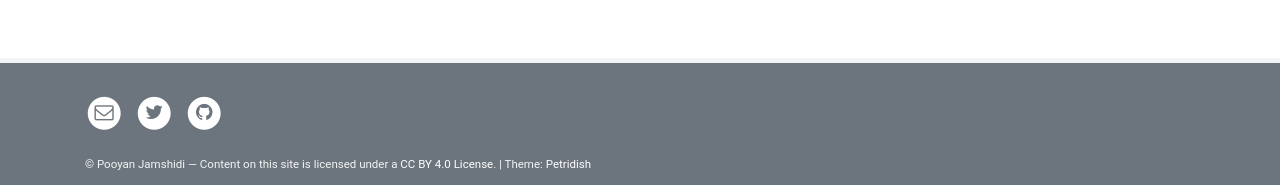
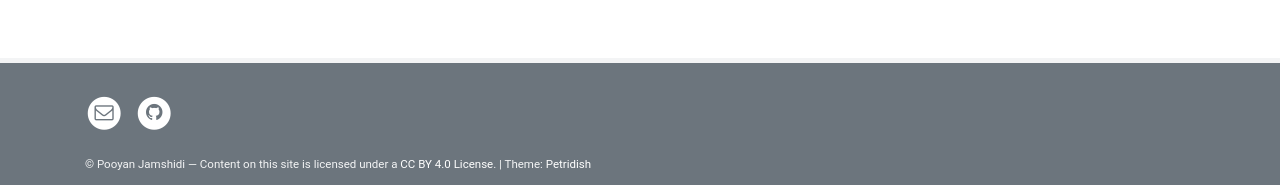
Before and after one commit to nasa-raspberry-si/raspberry-si, a Jekyll site: the page built from pages/home.md, in a window 1280 px wide. Shown: the part 1582-1767 px from the top of the page. Built offline with Jekyll 4.4.1, drawn with Linux system fonts in a browser that asks for light colours.

Commit message:
removed twitter

```diff
--- a/_config.yml
+++ b/_config.yml
@@ -9,7 +9,7 @@ author: Pooyan Jamshidi                    # Used for copyright statement in foo
 
 # SOCIAL PROFILES
 email: pjamshid@cse.sc.edu           # Social icon in footer
-twitter_username: pooyanjamshidi           # Social icon in footer
+# twitter_username: pooyanjamshidi           # Social icon in footer
 github_username: nasa-raspberry-si            # Social icon in footer
 
 # THEME SETTINGS (ALL OPTIONAL)
```
